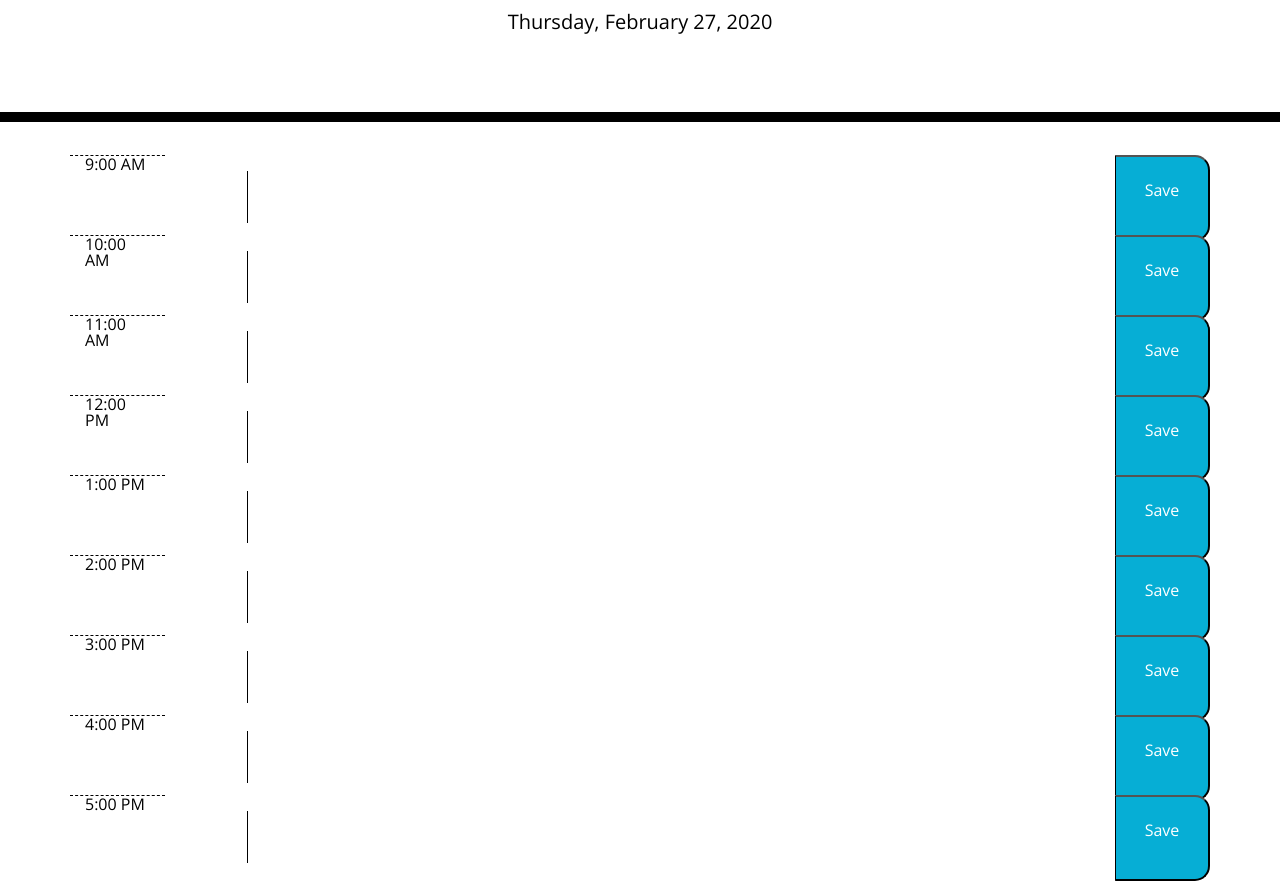
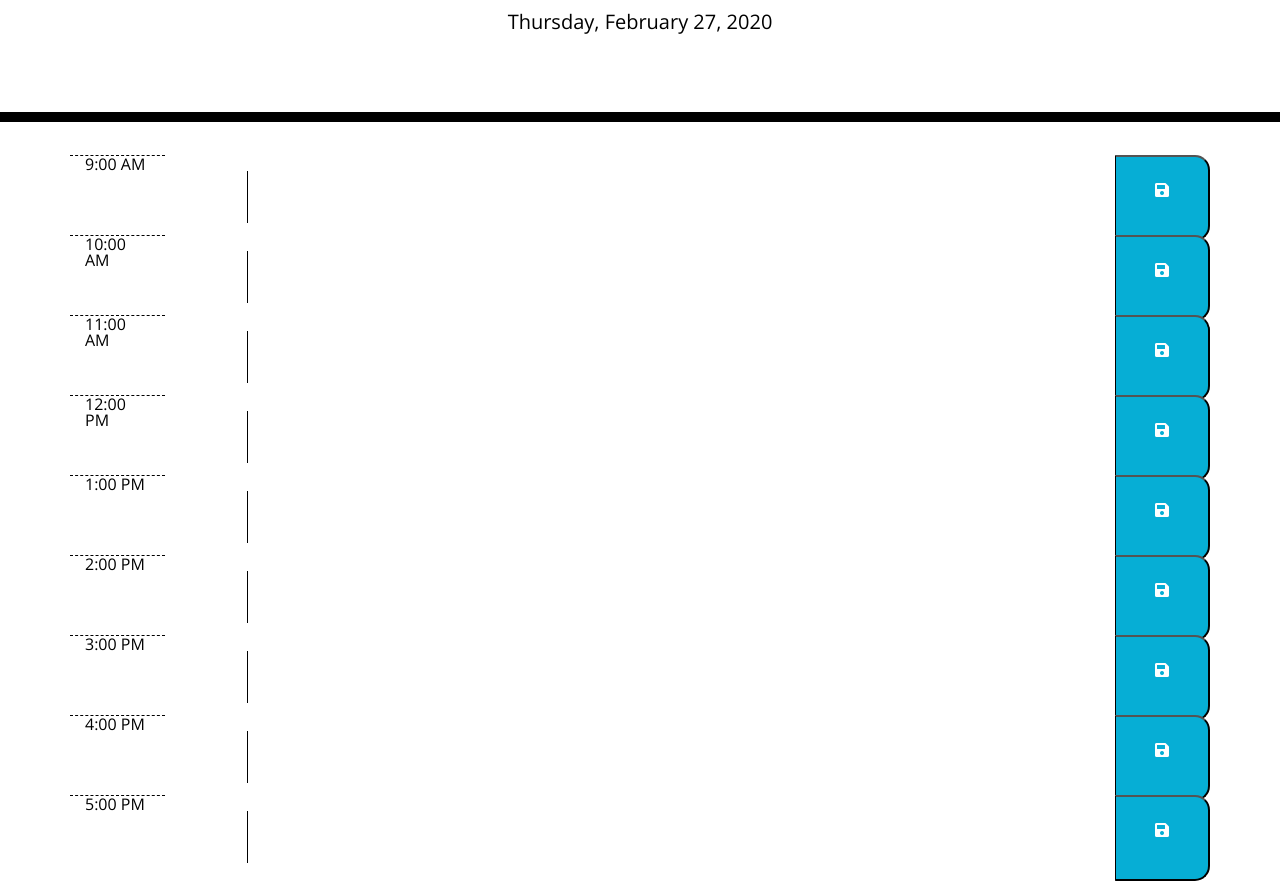
Before and after one commit to cfprice3/hourlyDayPlanner, a plain HTML site: page index.html in a window 1280 px wide. Shown: the part 182-1066 px from the top of the page. Drawn offline with nearby package versions, Linux system fonts and the light colour scheme.

Commit message:
figured out how to add the floppy disc to save button, took out Save text in button

```diff
--- a/index.html
+++ b/index.html
@@ -28,7 +28,7 @@
             <div class="col-md-10" id="text9">
                 <textarea cols="87" id="textArea9" rows="2"></textarea>
             </div>
-            <button class="saveBtn col-md-1" id="saveBtn9" type="button" id="saveTheDate">Save
+            <button class="saveBtn col-md-1" id="saveBtn9" type="button" id="saveTheDate"><i class="fas fa-save"></i>
             </button>
         </div>
 
@@ -38,7 +38,7 @@
             <div class="col-md-10" id="text10">
                 <textarea cols="87" id="textArea10" rows="2"></textarea>
             </div>
-            <button class="saveBtn col-md-1" id="saveBtn10" type="button" id="saveTheDate">Save
+            <button class="saveBtn col-md-1" id="saveBtn10" type="button" id="saveTheDate"><i class="fas fa-save"></i>
             </button>
         </div>
 
@@ -48,7 +48,7 @@
             <div class="col-md-10" id="text11">
                 <textarea cols="87" id="textArea11" rows="2"></textarea>
             </div>
-            <button class="saveBtn col-md-1" id="saveBtn11" type="button" id="saveTheDate">Save
+            <button class="saveBtn col-md-1" id="saveBtn11" type="button" id="saveTheDate"><i class="fas fa-save"></i>
             </button>
         </div>
 
@@ -58,7 +58,7 @@
             <div class="col-md-10" id="text12">
                 <textarea cols="87" id="textArea12" rows="2"></textarea>
             </div>
-            <button class="saveBtn col-md-1" id="saveBtn12" type="button" id="saveTheDate">Save
+            <button class="saveBtn col-md-1" id="saveBtn12" type="button" id="saveTheDate"><i class="fas fa-save"></i>
             </button>
         </div>
 
@@ -68,7 +68,7 @@
             <div class="col-md-10" id="text1">
                 <textarea cols="87" id="textArea1" rows="2"></textarea>
             </div>
-            <button class="saveBtn col-md-1" id="saveBtn1" type="button" id="saveTheDate">Save
+            <button class="saveBtn col-md-1" id="saveBtn1" type="button" id="saveTheDate"><i class="fas fa-save"></i>
             </button>
         </div>
 
@@ -78,7 +78,7 @@
             <div class="col-md-10" id="text2">
                 <textarea cols="87" id="textArea2" rows="2"></textarea>
             </div>
-            <button class="saveBtn col-md-1" id="saveBtn2" type="button" id="saveTheDate">Save
+            <button class="saveBtn col-md-1" id="saveBtn2" type="button" id="saveTheDate"><i class="fas fa-save"></i>
             </button>
         </div>
 
@@ -88,7 +88,7 @@
             <div class="col-md-10" id="text3">
                 <textarea cols="87" id="textArea3" rows="2"></textarea>
             </div>
-            <button class="saveBtn col-md-1" id="saveBtn3" type="button" id="saveTheDate">Save
+            <button class="saveBtn col-md-1" id="saveBtn3" type="button" id="saveTheDate"><i class="fas fa-save"></i>
             </button>
         </div>
 
@@ -98,7 +98,7 @@
             <div class="col-md-10" id="text4">
                 <textarea cols="87" id="textArea4" rows="2"></textarea>
             </div>
-            <button class="saveBtn col-md-1" id="saveBtn4" type="button" id="saveTheDate">Save
+            <button class="saveBtn col-md-1" id="saveBtn4" type="button" id="saveTheDate"><i class="fas fa-save"></i>
             </button>
         </div>
 
@@ -108,7 +108,7 @@
             <div class="col-md-10" id="text5">
                 <textarea cols="87" id="textArea5" rows="2"></textarea>
             </div>
-            <button class="saveBtn col-md-1" id="saveBtn5" type="button" id="saveTheDate">Save
+            <button class="saveBtn col-md-1" id="saveBtn5" type="button" id="saveTheDate"><i class="fas fa-save"></i>
             </button>
         </div>
     </div>
```
